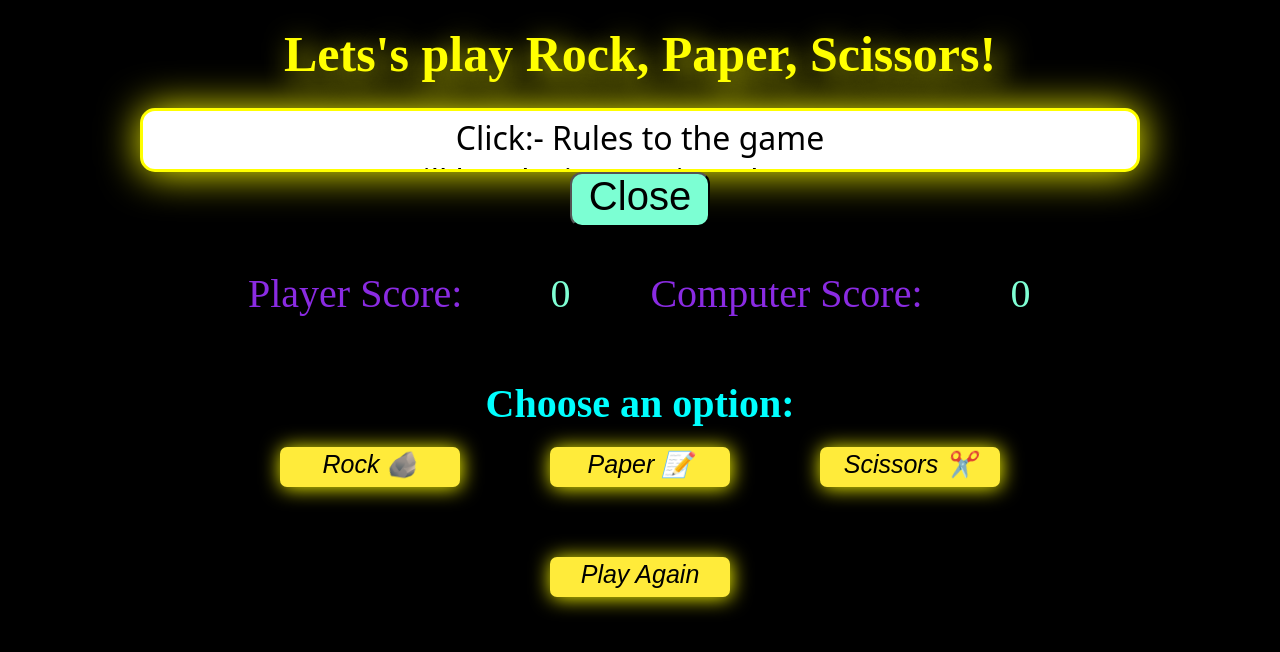
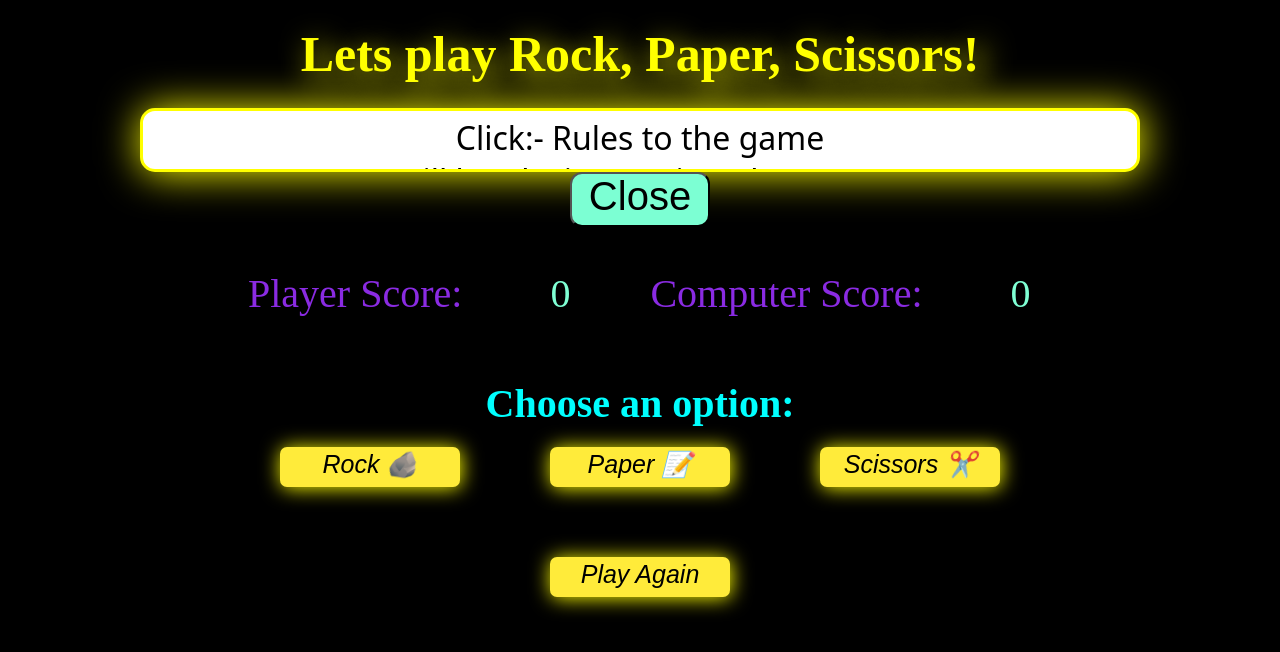
Before and after one commit to shibsankar-stu/Rock-Paper-Scissors, a plain HTML site: page index.html in a window 1280 px wide. Drawn offline with Linux system fonts and the light colour scheme.

Commit message:
spelling

```diff
--- a/index.html
+++ b/index.html
@@ -10,7 +10,7 @@
 
 <body>
     <div class="container">
-        <h1>Lets's play Rock, Paper, Scissors!</h1>
+        <h1>Lets play Rock, Paper, Scissors!</h1>
         <p id="rules">
             Click:- Rules to the game<br>
             You will be playing against the computer. <br>
```
